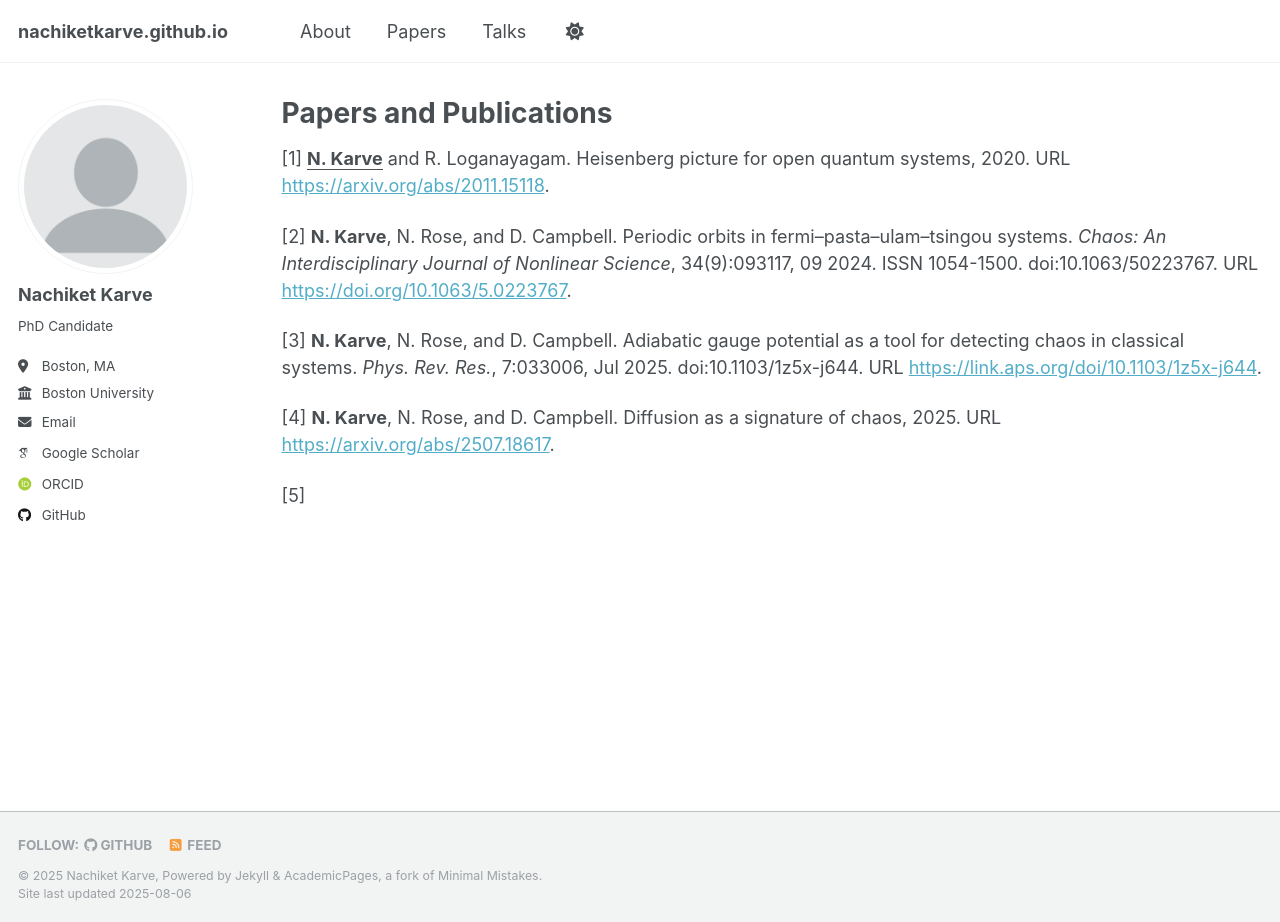
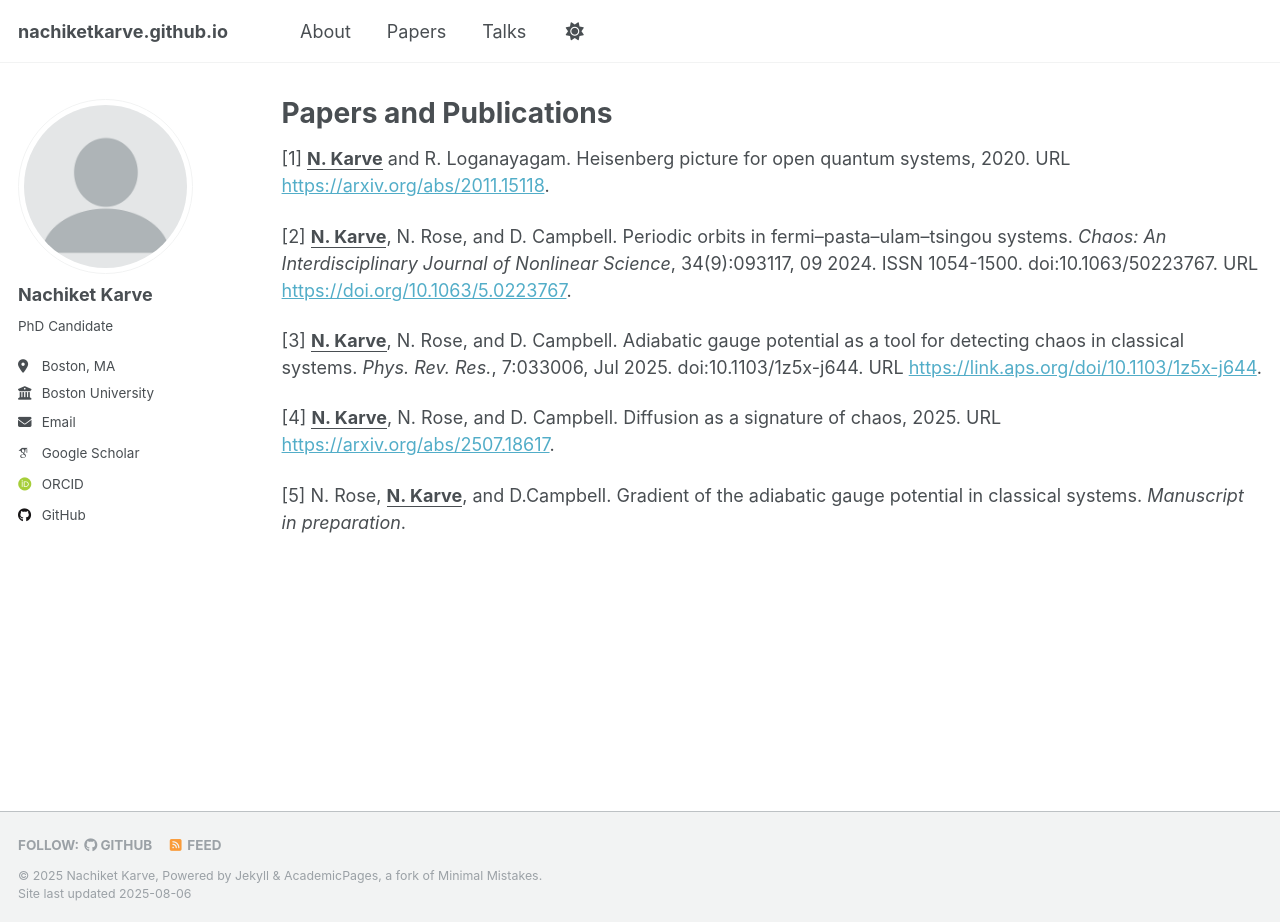
Before and after one commit to nachiketkarve/nachiketkarve.github.io, a Jekyll site: the page built from _pages/publications.md, in a window 1280 px wide and 922 px high. Built offline with Jekyll 4.4.1, drawn with Linux system fonts in a browser that asks for light colours; some web fonts are replaced.

Commit message:
Initial Commit

```diff
--- a/_pages/publications.md
+++ b/_pages/publications.md
@@ -8,10 +8,10 @@ author_profile: true
 
 [1] **<u>N. Karve</u>** and R. Loganayagam. Heisenberg picture for open quantum systems, 2020. URL [https://arxiv.org/abs/2011.15118](https://arxiv.org/abs/2011.15118).
 
-[2] **N. Karve**, N. Rose, and D. Campbell. Periodic orbits in fermi–pasta–ulam–tsingou systems. *Chaos: An Interdisciplinary Journal of Nonlinear Science*, 34(9):093117, 09 2024. ISSN 1054-1500. doi:10.1063/50223767. URL [https://doi.org/10.1063/5.0223767](https://doi.org/10.1063/5.0223767).
+[2] **<u>N. Karve</u>**, N. Rose, and D. Campbell. Periodic orbits in fermi–pasta–ulam–tsingou systems. *Chaos: An Interdisciplinary Journal of Nonlinear Science*, 34(9):093117, 09 2024. ISSN 1054-1500. doi:10.1063/50223767. URL [https://doi.org/10.1063/5.0223767](https://doi.org/10.1063/5.0223767).
 
-[3] **N. Karve**, N. Rose, and D. Campbell. Adiabatic gauge potential as a tool for detecting chaos in classical systems. *Phys. Rev. Res.*, 7:033006, Jul 2025. doi:10.1103/1z5x-j644. URL [https://link.aps.org/doi/10.1103/1z5x-j644](https://link.aps.org/doi/10.1103/1z5x-j644).
+[3] **<u>N. Karve</u>**, N. Rose, and D. Campbell. Adiabatic gauge potential as a tool for detecting chaos in classical systems. *Phys. Rev. Res.*, 7:033006, Jul 2025. doi:10.1103/1z5x-j644. URL [https://link.aps.org/doi/10.1103/1z5x-j644](https://link.aps.org/doi/10.1103/1z5x-j644).
 
-[4] **N. Karve**, N. Rose, and D. Campbell. Diffusion as a signature of chaos, 2025. URL [https://arxiv.org/abs/2507.18617](https://arxiv.org/abs/2507.18617).
+[4] **<u>N. Karve</u>**, N. Rose, and D. Campbell. Diffusion as a signature of chaos, 2025. URL [https://arxiv.org/abs/2507.18617](https://arxiv.org/abs/2507.18617).
 
-[5]
+[5] N. Rose, **<u>N. Karve</u>**, and D.Campbell. Gradient of the adiabatic gauge potential in classical systems. *Manuscript in preparation*.
```
